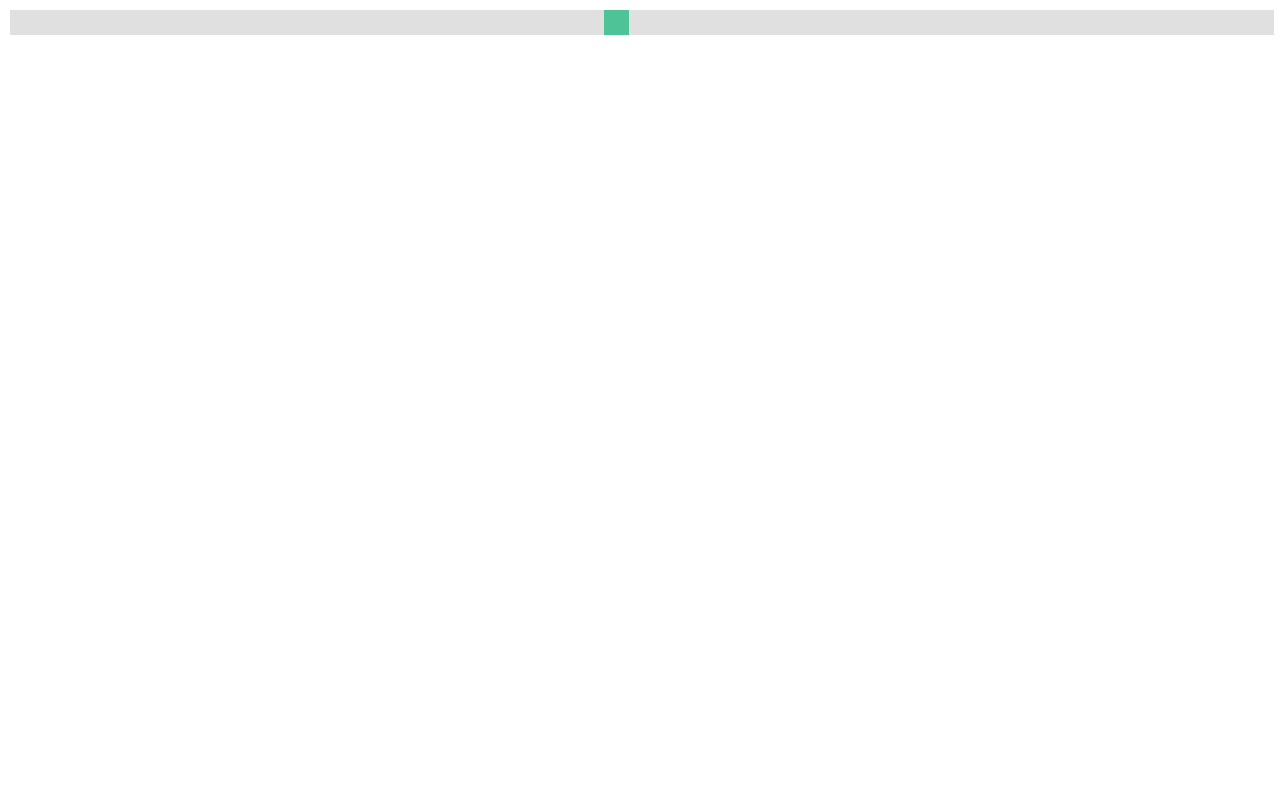
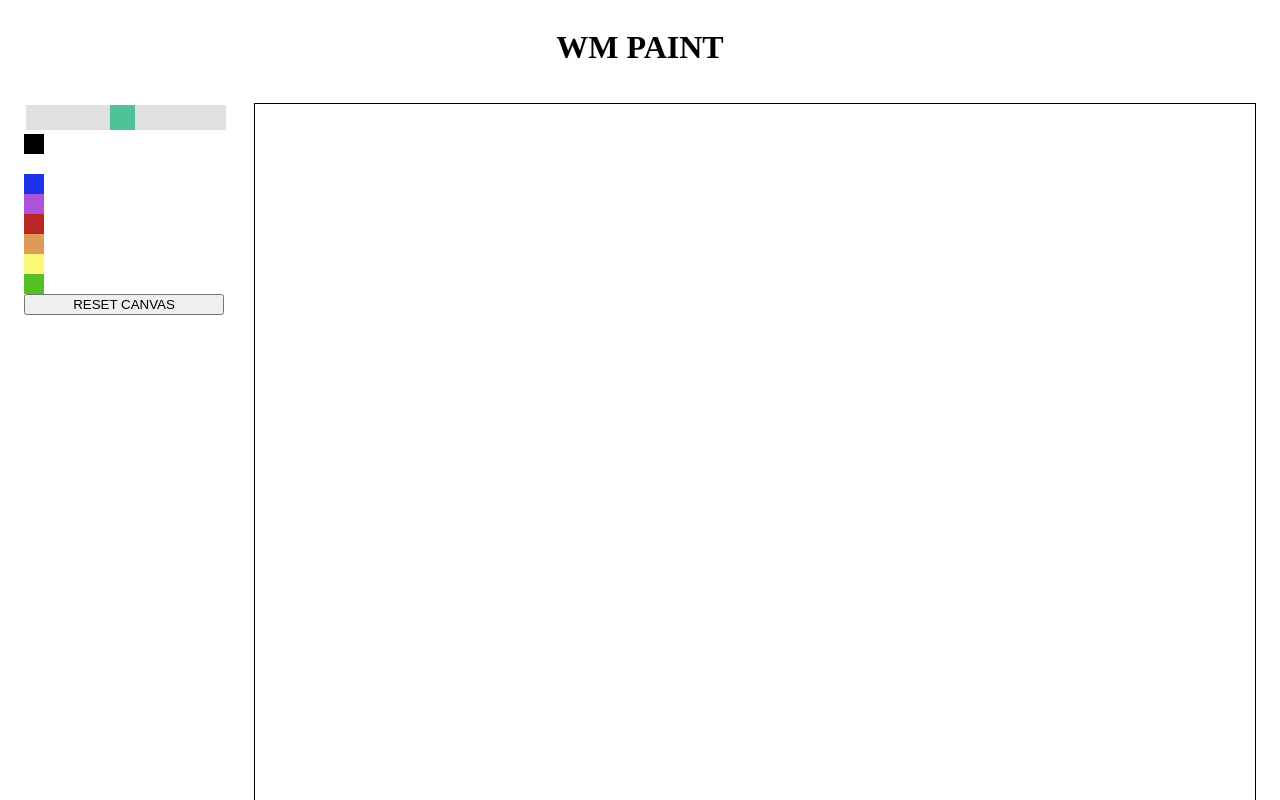
Before and after one commit to wmusial98/wm-paint, a plain HTML site: page index.html in a window 1280 px wide. Shown: the top 800 px of the page. Drawn offline with Linux system fonts and the light colour scheme.

Commit message:
Add basic UI, reset button, and more pen colors

```diff
--- a/index.html
+++ b/index.html
@@ -1,5 +1,6 @@
 <!DOCTYPE html>
 <html lang="en">
+
 <head>
     <meta charset="UTF-8">
     <meta http-equiv="X-UA-Compatible" content="IE=edge">
@@ -8,13 +9,18 @@
     <title>WM PAINT</title>
     <link rel="stylesheet" href="style.css">
 </head>
+
 <body>
-    <div class="menuBar">
-        <div class="slidecontainer">
-            <input type="range" min="4" max="100" value="50" class="slider" id="myRange">
+    <h1>WM PAINT</h1>
+    <div class="content">
+        <div class="menuBar">
+            <div class="slidecontainer">
+                <input type="range" min="4" max="100" value="50" class="slider" id="myRange">
+            </div>
         </div>
+        <div class="drawBoard"></div>
     </div>
-    <div class="drawBoard"></div>
     <script src="./script.js"></script>
 </body>
+
 </html>
--- a/script.js
+++ b/script.js
@@ -1,31 +1,55 @@
 let gridNumber = 2500;
 let gameRun = true;
 let gridSize = 50;
+let mode = 'draw';
+const colorArray = ['#000000', '#FFFFFF', '#1C33E9', '#AF52DB', '#BA2626', '#DE9A56', '#FBF878', '#56BF23'];
+let currentColor = '#000000';
 
+/* first grid initialization */
 const menuBar = document.querySelector('.menuBar');
 const gridSpace = document.querySelector('.drawBoard');
 
 for (let i = 1; i <= gridNumber; i++) {
     const gridSquares = document.createElement('div');
     gridSquares.classList.add('gridSquares');
-
     gridSquares.addEventListener('mouseover', function(e) {
-        e.target.style.backgroundColor = 'pink';
+        e.target.style.backgroundColor = currentColor;
     });
     gridSpace.appendChild(gridSquares);
 }
 
-var slider = document.getElementById("myRange");
-var output = document.getElementById("demo");
-
+/* MENU INITIALIZATION */
+/* slider */
+let slider = document.getElementById("myRange");
+let output = document.getElementById("demo");
 // Update the current slider value (each time you drag the slider handle)
 slider.oninput = function() {
   gridSize = this.value;
-
   resetGrid();
-  console.log(gridNumber);
 }
 
+/* color buttons */
+for(let i = 0; i < colorArray.length; i++) {
+    const colorButton = document.createElement('button');
+    colorButton.classList.add('colorButton');
+    colorButton.textContent = '';
+    colorButton.addEventListener('click', function(e) {
+        currentColor = colorArray[i];
+        /* resetGrid(); */
+    });
+    colorButton.style.backgroundColor = colorArray[i];
+    menuBar.appendChild(colorButton);
+}
+
+/* reset button */
+let resetButton = document.createElement('button');
+resetButton.classList.add('resetButton');
+resetButton.textContent = 'RESET CANVAS';
+resetButton.addEventListener('click', resetGrid);
+menuBar.appendChild(resetButton);
+
+
+/* METHOD FUNCTIONS: basic functions used to reset the grid every time it is updated */
 function resetGrid() {
     gridNumber = Math.pow(gridSize, 2);
     removeAllChildNodes(gridSpace);
@@ -34,15 +58,14 @@ function resetGrid() {
 
 function makeGrid(gridNum) {
     let newSquareSize = 1000 / gridSize;
-    console.log(newSquareSize);
     for (let i = 1; i <= gridNum; i++) {
         const gridSquares = document.createElement('div');
         gridSquares.classList.add('gridSquares');
+        gridSquares.addEventListener('mouseover', function(e) {
+            e.target.style.backgroundColor = currentColor;
+        });
         gridSquares.style.width = newSquareSize + 'px';
         gridSquares.style.height = newSquareSize + 'px';
-        gridSquares.addEventListener('mouseover', function(e) {
-            e.target.style.backgroundColor = 'pink';
-        });
         gridSpace.appendChild(gridSquares);
     }
 }
--- a/style.css
+++ b/style.css
@@ -1,16 +1,41 @@
+body {
+    display: flex;
+    flex-direction: column;
+    align-items: center;
+}
+
+.content {
+    display: flex;
+}
+
+.menuBar {
+    display: flex;
+    flex-direction: column;
+    margin: 15px;
+    width: 200px;
+}
+
 .drawBoard {
     max-width: 1000px;
     max-height: 1000px;
+    margin: 15px;
     display: flex;
     flex: 1 1 50px;
     flex-wrap: wrap;
+    border: 1px solid;
 }
 
 .gridSquares {
-    min-width: 10px;
-    min-height: 10px;
+    height: 20px;
+    width: 20px;
     margin: 0px;
     padding: 0px;
+}
+
+.colorButton {
+    height: 20px;
+    width: 20px;
+    border: none;
 }
 
 .slidecontainer {
```
